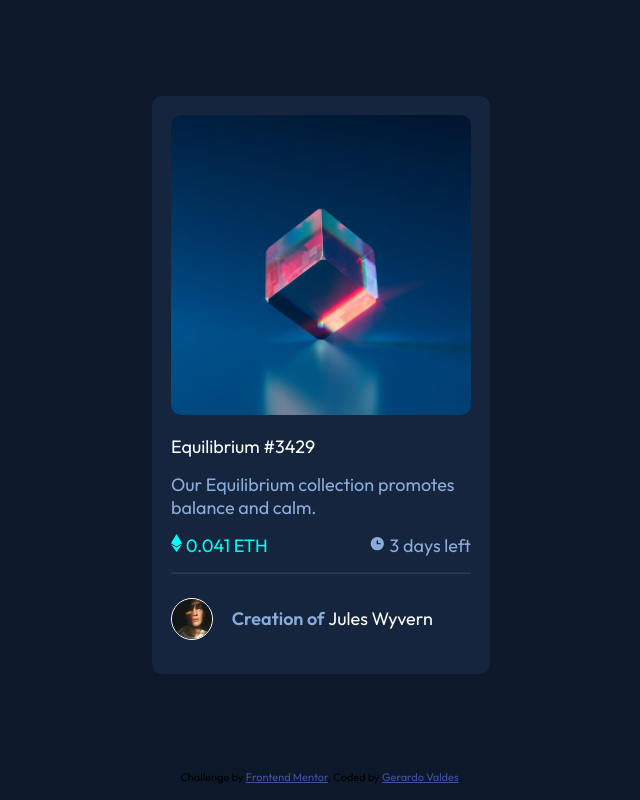
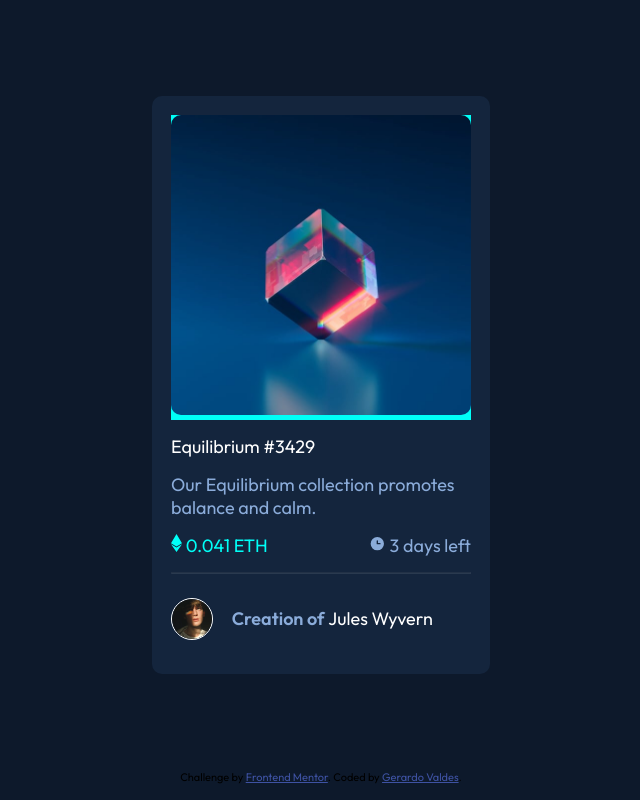
Before and after one commit to monologan/nft-preview-card-component-main, a plain HTML site: page index.html in a window 1280 px wide. In both pictures the pointer is over the element 640 px from the left and 267 px from the top of the page. Shown: the whole page, without its empty margins (319-959 px from the left). Drawn offline with Linux system fonts and the light colour scheme.

Commit message:
finalizando

```diff
--- a/style.css
+++ b/style.css
@@ -92,9 +92,13 @@
   }
 
 
-  .card__image:active {
+  .card__image:hover {
     background-color:var(--Cyan);
+
+    transition: all .5s ease-in-out;
+
   }
+
 
   .card__tittle:active {
     color:var(--Cyan);
```
